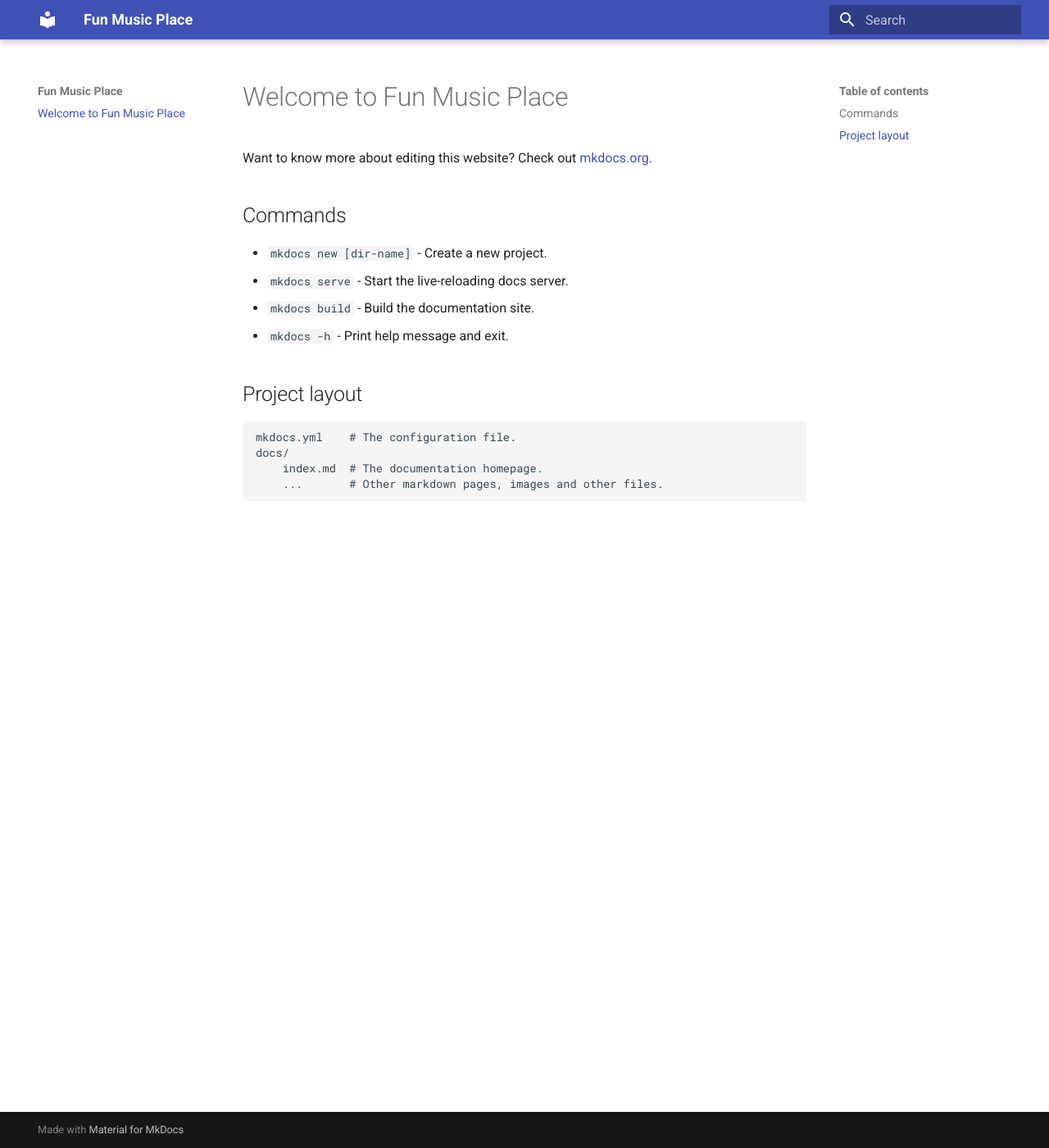
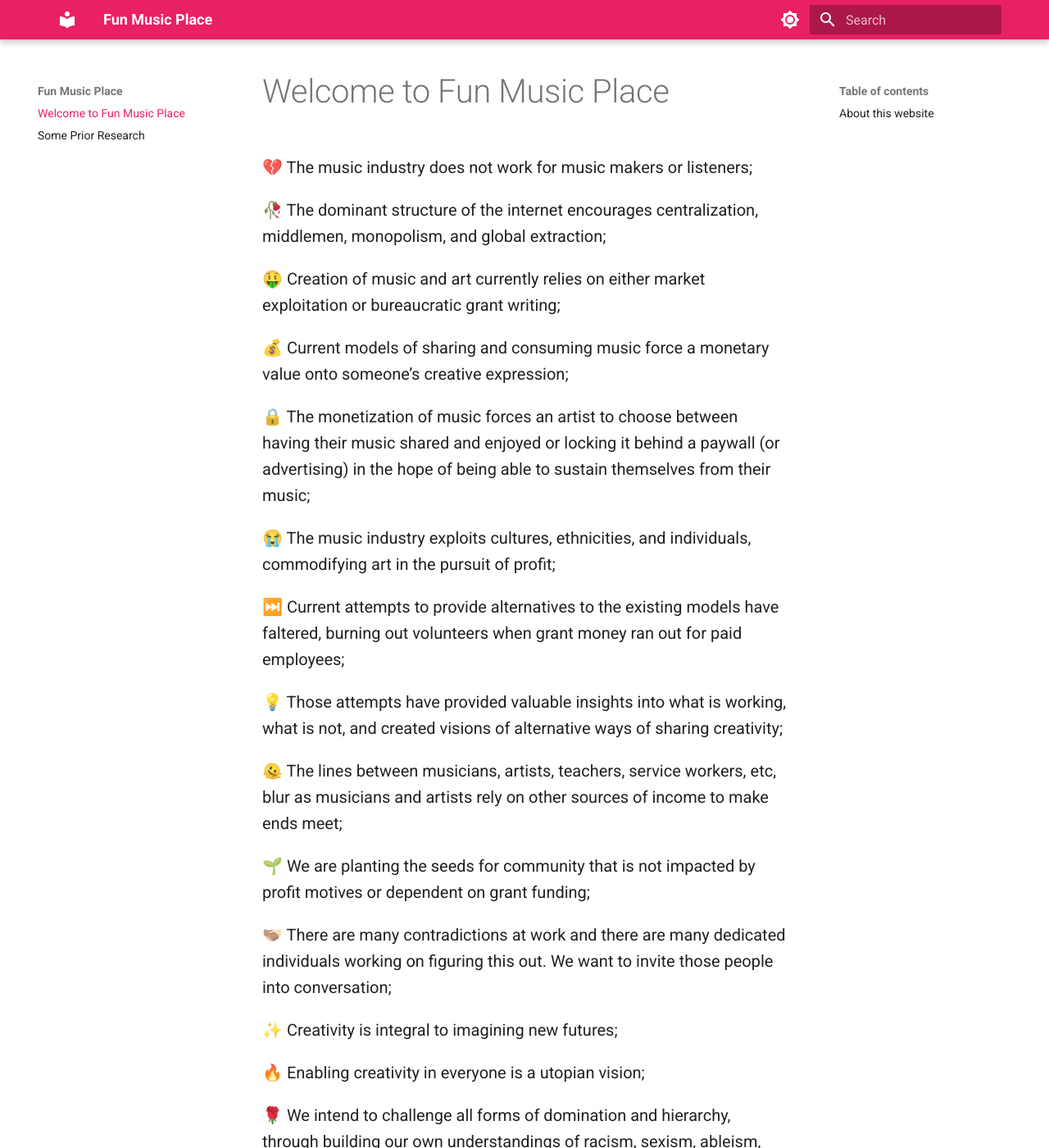
Before and after one commit to funmusicplace/wiki, an MkDocs documentation site: the page built from docs/index.md, in a window 1280 px wide and 1400 px high. Shown: the whole window at 82% size. Built offline with MkDocs 1.6.1 and Material for MkDocs 9.7.7, drawn with Linux system fonts in a browser that asks for light colours; some of the changed text lies outside the part shown.

Commit message:
fix: customization of mkdocs

```diff
--- a/docs/index.md
+++ b/docs/index.md
@@ -1,17 +1,35 @@
 # Welcome to Fun Music Place
 
-Want to know more about editing this website? Check out [mkdocs.org](https://www.mkdocs.org).
+💔 The music industry does not work for music makers or listeners;
 
-## Commands
+🥀 The dominant structure of the internet encourages centralization, middlemen, monopolism, and global extraction;
 
-- `mkdocs new [dir-name]` - Create a new project.
-- `mkdocs serve` - Start the live-reloading docs server.
-- `mkdocs build` - Build the documentation site.
-- `mkdocs -h` - Print help message and exit.
+🤑 Creation of music and art currently relies on either market exploitation or bureaucratic grant writing;
 
-## Project layout
+💰 Current models of sharing and consuming music force a monetary value onto someone’s creative expression;
 
-    mkdocs.yml    # The configuration file.
-    docs/
-        index.md  # The documentation homepage.
-        ...       # Other markdown pages, images and other files.
+🔒 The monetization of music forces an artist to choose between having their music shared and enjoyed or locking it behind a paywall (or advertising) in the hope of being able to sustain themselves from their music;
+
+😭 The music industry exploits cultures, ethnicities, and individuals, commodifying art in the pursuit of profit;
+
+⏭️ Current attempts to provide alternatives to the existing models have faltered, burning out volunteers when grant money ran out for paid employees;
+
+💡 Those attempts have provided valuable insights into what is working, what is not, and created visions of alternative ways of sharing creativity;
+
+🫠 The lines between musicians, artists, teachers, service workers, etc, blur as musicians and artists rely on other sources of income to make ends meet;
+
+🌱 We are planting the seeds for community that is not impacted by profit motives or dependent on grant funding;
+
+🫱🏽‍🫲🏻 There are many contradictions at work and there are many dedicated individuals working on figuring this out. We want to invite those people into conversation;
+
+✨ Creativity is integral to imagining new futures;
+
+🔥 Enabling creativity in everyone is a utopian vision;
+
+🌹 We intend to challenge all forms of domination and hierarchy, through building our own understandings of racism, sexism, ableism, genderism, classism, and all other ways that power is held over others, and how this relates to our creative and collective experiences;
+
+👯 We want to have fun along the way;
+
+### About this website
+
+Want to know more about editing this website? [Check out the repository](https://github.com/funmusicplace/wiki/) and the documentation for it at [mkdocs.org](https://www.mkdocs.org).
--- /dev/null
+++ b/docs/resources.md
@@ -0,0 +1 @@
+# Some Prior Research
--- /dev/null
+++ b/docs/stylesheets/extra.css
@@ -0,0 +1,15 @@
+body {
+  font-size: 1rem;
+}
+
+.md-header__inner {
+  padding: 0 1.4rem;
+}
+
+.md-typeset {
+  font-size: 1rem;
+}
+
+.md-content__inner {
+  padding: 0 1.2rem 1.4rem;
+}
--- a/mkdocs.yml
+++ b/mkdocs.yml
@@ -2,3 +2,27 @@ site_name: Fun Music Place
 
 theme:
   name: material
+  palette:
+    - media: "(prefers-color-scheme: light)"
+      scheme: default
+      toggle:
+        icon: material/brightness-7
+        name: Switch to dark mode
+      primary: pink
+      accent: light blue
+
+    # Palette toggle for dark mode
+    - media: "(prefers-color-scheme: dark)"
+      scheme: slate
+      toggle:
+        icon: material/brightness-4
+        name: Switch to light mode
+      primary: pink
+      accent: light blue
+
+
+extra_css:
+  - stylesheets/extra.css
+
+markdown_extensions:
+  - attr_list
```
Also changed, not shown: README.md (added, +15 -0 lines).
